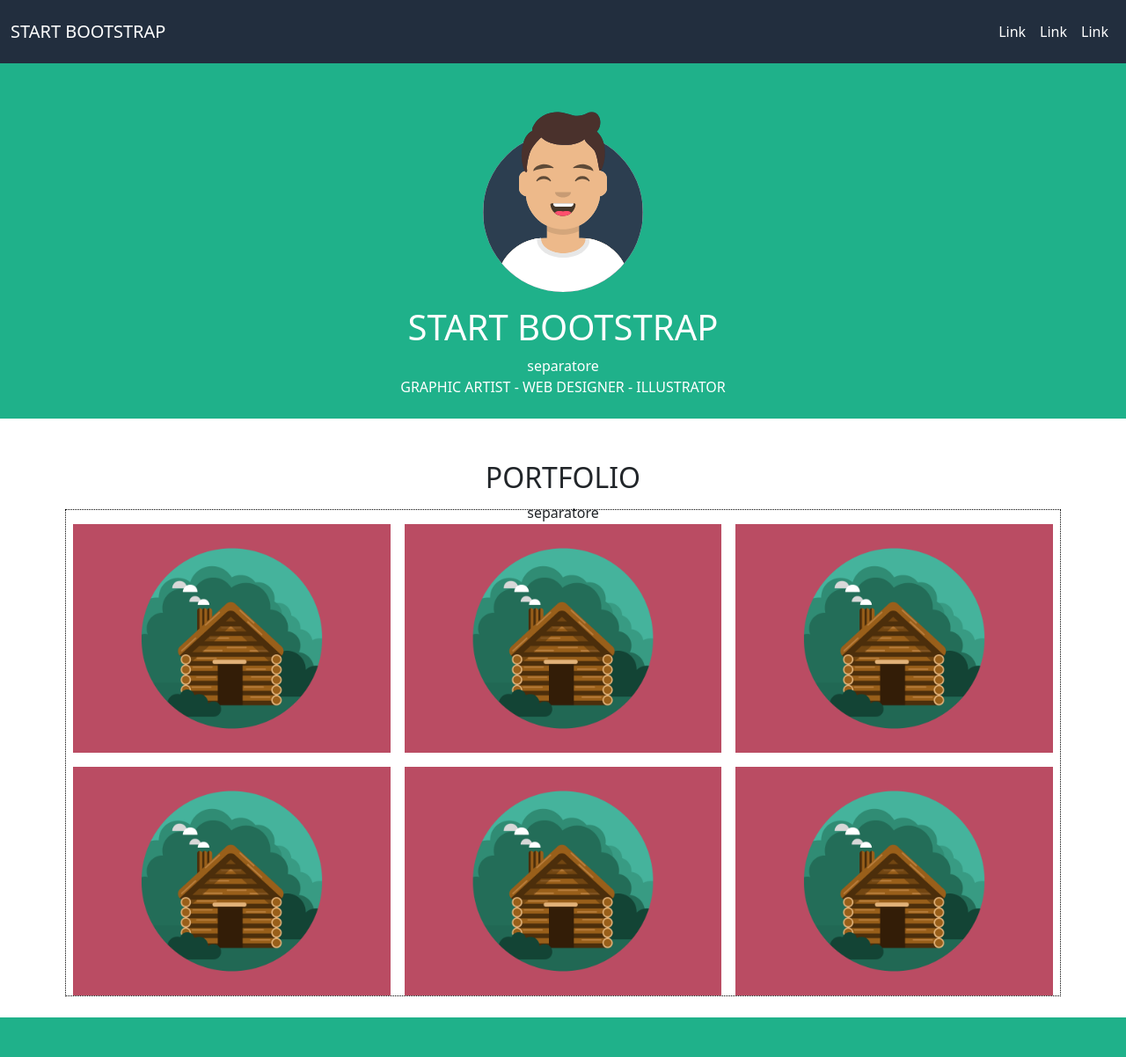
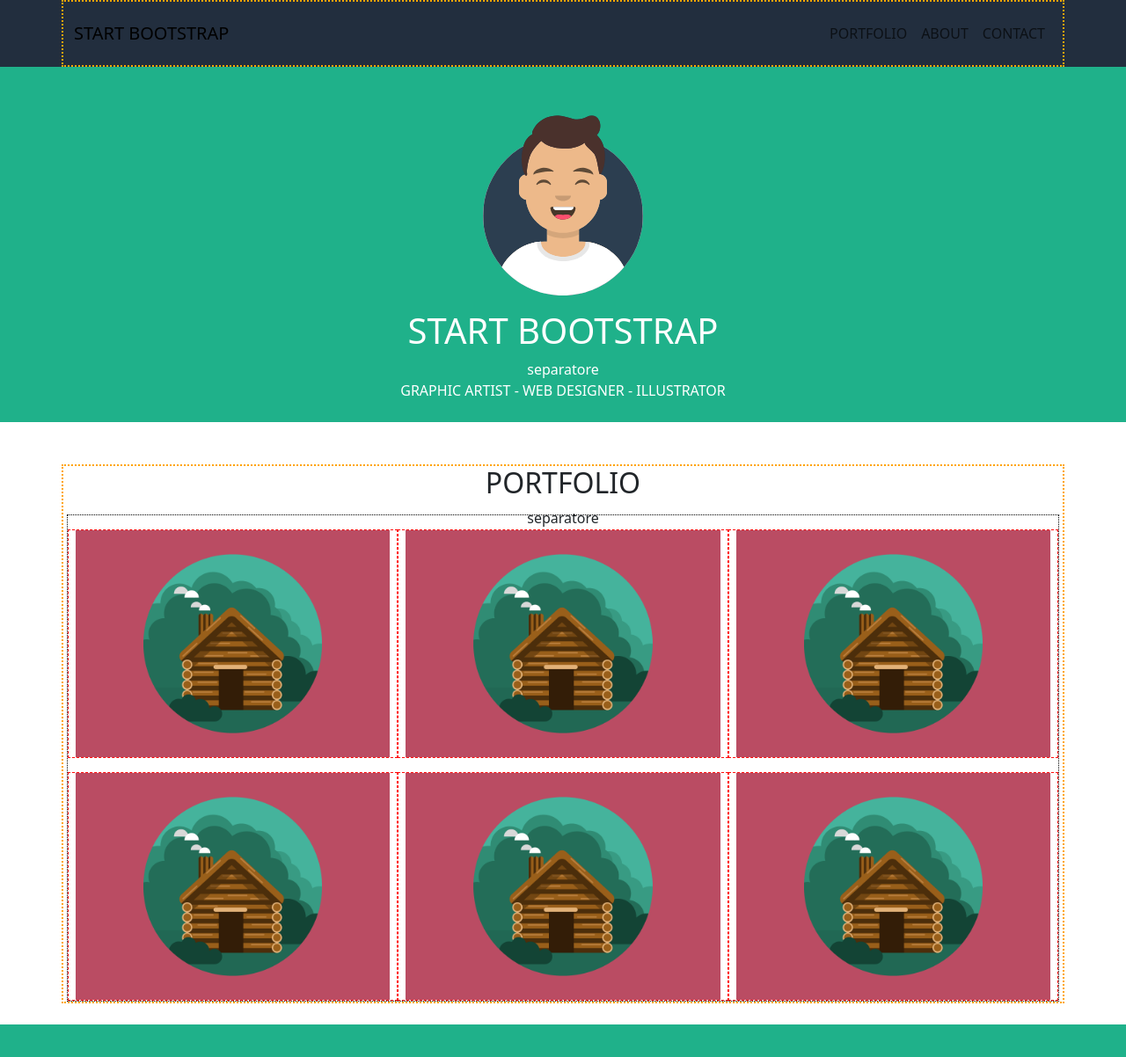
Before and after one commit to AlexNunzi/html-css-bootstrap-freelancer, a plain HTML site: page index.html in a window 1280 px wide. Shown: the top 1202 px of the page at 88% size. Drawn offline with nearby package versions, Linux system fonts and the light colour scheme.

Commit message:
Modificata la gestione dei breakpoints e la relativa gestione del ridimensionamento delle colonne per mantenere la pagina a singola colonna fino a 767px. Reso trasparente il colore di sfondo della nav perchè possa vedersi il colore di sfondo di header.

```diff
--- a/css/style.css
+++ b/css/style.css
@@ -13,10 +13,14 @@
 
 /* DEBUG -------------------------------------------------- */
 
+.ms_debug div[class*="container"] {
+    border: 2px dotted orange;
+}
+
 .ms_debug .row {
     border: 1px dotted black;
 }
-.debug div[class*=“col-“] {
+.ms_debug div[class*="col-"] {
     border: 1px dashed red;
 }
 
@@ -33,14 +37,14 @@
 
 /* HEADER ------------------------------------------------- */
 
+header{
+    background-color: var(--primary-color);
+}
 
 header .navbar{
     padding: 0;
 }
 
-header .navbar .container-fluid{
-    background-color: var(--primary-color);
-}
 
 header .navbar .container-fluid a{
     color: var(--text-white);
--- a/index.html
+++ b/index.html
@@ -14,8 +14,8 @@
     <!-- HEADER -->
 
         <header>
-            <nav class="navbar navbar-expand-lg bg-body-tertiary">
-                <div class="container-fluid  py-3">
+            <nav class="navbar navbar-expand-md bg-transparent">
+                <div class="container  py-3">
 
                   <a class="navbar-brand" href="#">START BOOTSTRAP</a>
 
@@ -26,15 +26,15 @@
                   <div class="collapse navbar-collapse" id="navbarSupportedContent">
                     <ul class="navbar-nav me-auto mb-2 mb-lg-0 ms_border_content">
                       <li class="nav-item ms_border_content">
-                        <a class="nav-link" href="#">Link</a>
+                        <a class="nav-link" href="#">PORTFOLIO</a>
                       </li>
 
                       <li class="nav-item ms_border_content">
-                        <a class="nav-link" href="#">Link</a>
+                        <a class="nav-link" href="#">ABOUT</a>
                       </li>
 
                       <li class="nav-item ms_border_content">
-                        <a class="nav-link" href="#">Link</a>
+                        <a class="nav-link" href="#">CONTACT</a>
                       </li>
                     </ul>
                   </div>
@@ -66,22 +66,22 @@
                     <h2>PORTFOLIO</h2>
                     <div>separatore</div>
                     <div class="row g-3 justify-content-center">
-                        <div class="ms_content col-12 col-sm-6 col-md-4">
+                        <div class="ms_content col-12 col-md-6 col-lg-4">
                             <img class="img-fluid" src="img/cabin.png" alt="">
                         </div>
-                        <div class="ms_content col-12 col-sm-6 col-md-4">
+                        <div class="ms_content col-12 col-md-6 col-lg-4">
                             <img class="img-fluid" src="img/cabin.png" alt="">
                         </div>
-                        <div class="ms_content col-12 col-sm-6 col-md-4">
+                        <div class="ms_content col-12 col-md-6 col-lg-4">
                             <img class="img-fluid" src="img/cabin.png" alt="">
                         </div>
-                        <div class="ms_content col-12 col-sm-6 col-md-4">
+                        <div class="ms_content col-12 col-md-6 col-lg-4">
                             <img class="img-fluid" src="img/cabin.png" alt="">
                         </div>
-                        <div class="ms_content col-12 col-sm-6 col-md-4">
+                        <div class="ms_content col-12 col-md-6 col-lg-4">
                             <img class="img-fluid" src="img/cabin.png" alt="">
                         </div>
-                        <div class="ms_content col-12 col-sm-6 col-md-4">
+                        <div class="ms_content col-12 col-md-6 col-lg-4">
                             <img class="img-fluid" src="img/cabin.png" alt="">
                         </div>
                     </div>
@@ -94,14 +94,14 @@
                 <div class="container">
                     <h2>ABOUT</h2>
                     <div>separatore</div>
-                    <div class="row justify-content-center px-5 px-sm-2">
-                            <div class="col-12 col-sm-5 text-start">
+                    <div class="row justify-content-center px-5 px-md-2">
+                            <div class="col-12 col-md-5 text-start">
                                 <p>
                                     Lorem ipsum dolor sit, amet consectetur adipisicing elit. Nemo molestias voluptates doloribus ipsum atque, corporis sit, sequi magni officiis tempora magnam animi officia quod soluta.
                                 </p>
                             </div>
 
-                            <div class="col-12 col-sm-5 text-start">
+                            <div class="col-12 col-md-5 text-start">
                                 <p>
                                     Lorem ipsum dolor sit amet consectetur, adipisicing elit. Vel quibusdam quisquam consequuntur qui quam numquam perspiciatis unde quasi illo tenetur? Quia dolore veritatis est incidunt. Consectetur odit magni rem obcaecati.
                                 </p>
@@ -153,12 +153,12 @@
             <section id="credits" class="pt-3 pb-2">
                 <div class="container">
                     <div class="row">
-                        <div class="col-sm-4">
+                        <div class="col-md-4">
                             <h5>LOCATION</h5>
                             <p>Lorem ipsum, dolor sit amet consectetur adipisicing elit. Deserunt, temporibus.</p>
                         </div>
 
-                        <div class="col-sm-4">
+                        <div class="col-md-4">
                             <h5>AROUND THE WEB</h5>
                             <div>
                                 <span class="ms_icon">A</span>
@@ -168,7 +168,7 @@
                             </div>
                         </div>
 
-                        <div class="col-sm-4">
+                        <div class="col-md-4">
                             <h5>ABOUT FREELANCER</h5>
                             <p>Lorem ipsum dolor, sit amet consectetur adipisicing elit. Illo sunt ea eos a voluptas.</p>
                         </div>
```
